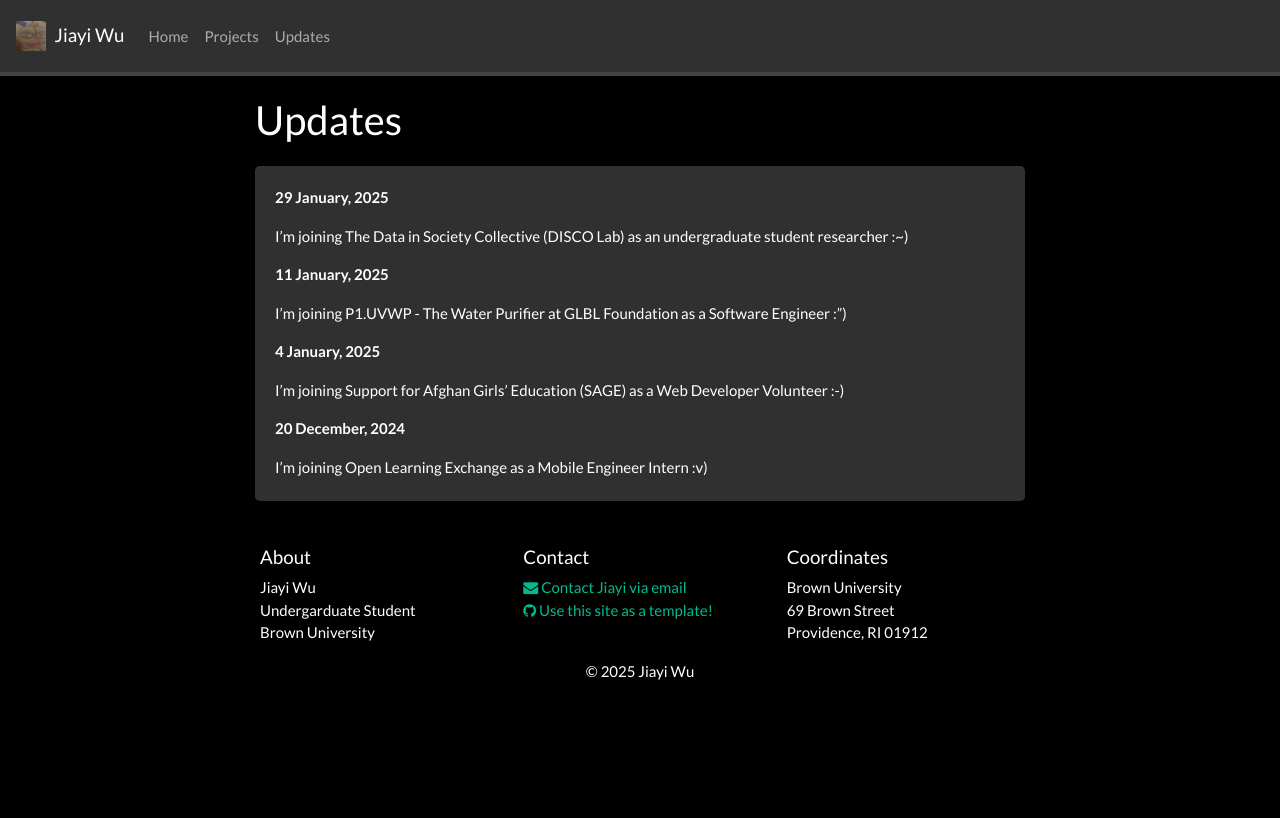
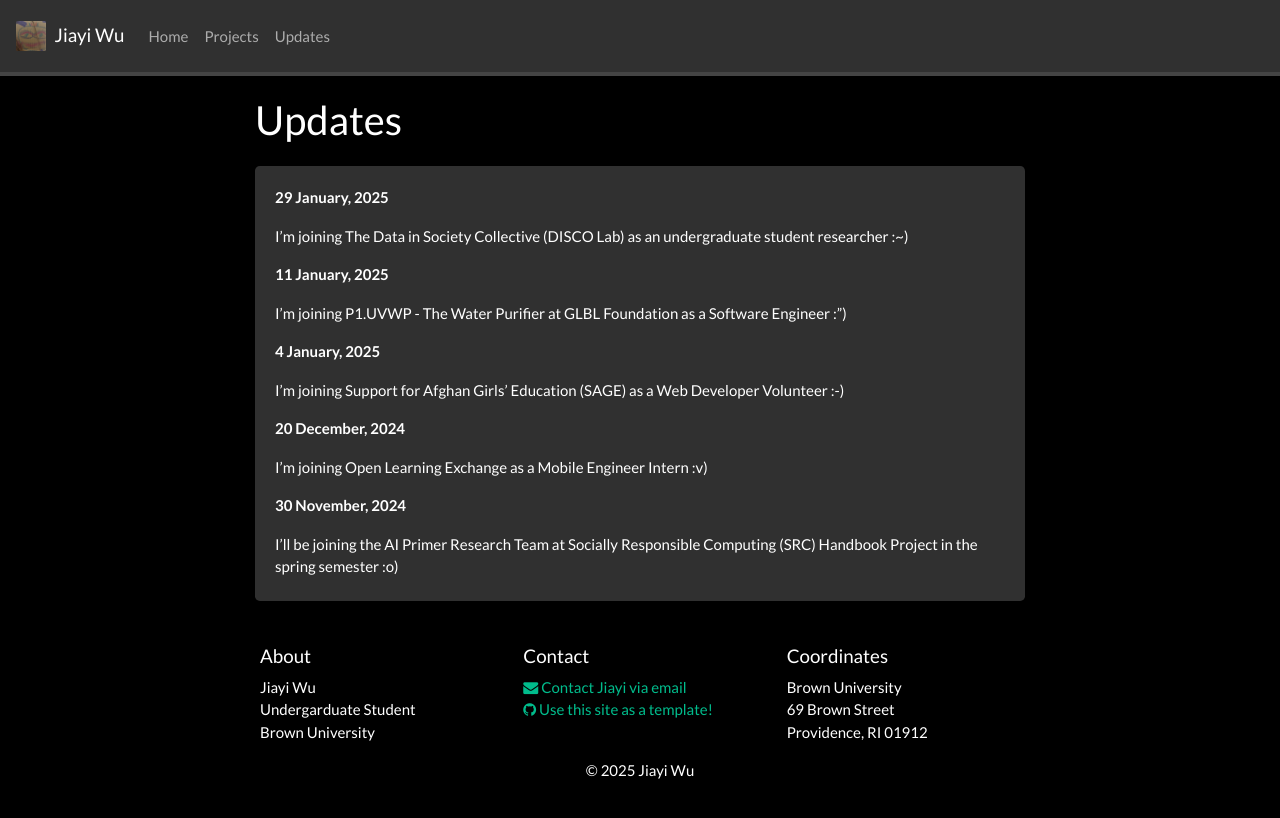
Before and after one commit to jiayiw005/jiayiw005.github.io, a Jekyll site: the page built from _pages/updates.md, in a window 1280 px wide. Shown: the top 818 px of the page. Built offline with Jekyll 4.4.1, drawn with Linux system fonts in a browser that asks for light colours; nearby versions of some CDN libraries; a style sheet for code colours, icons or effects is not loaded.

Commit message:
update news

```diff
--- a/_data/news.yml
+++ b/_data/news.yml
@@ -9,3 +9,6 @@
 
 - date: 20 December, 2024
   headline: "I'm joining Open Learning Exchange as a Mobile Engineer Intern :v)"
+
+- date: 30 November, 2024
+  headline: "I'll be joining the AI Primer Research Team at Socially Responsible Computing (SRC) Handbook Project in the spring semester :o)"
```
